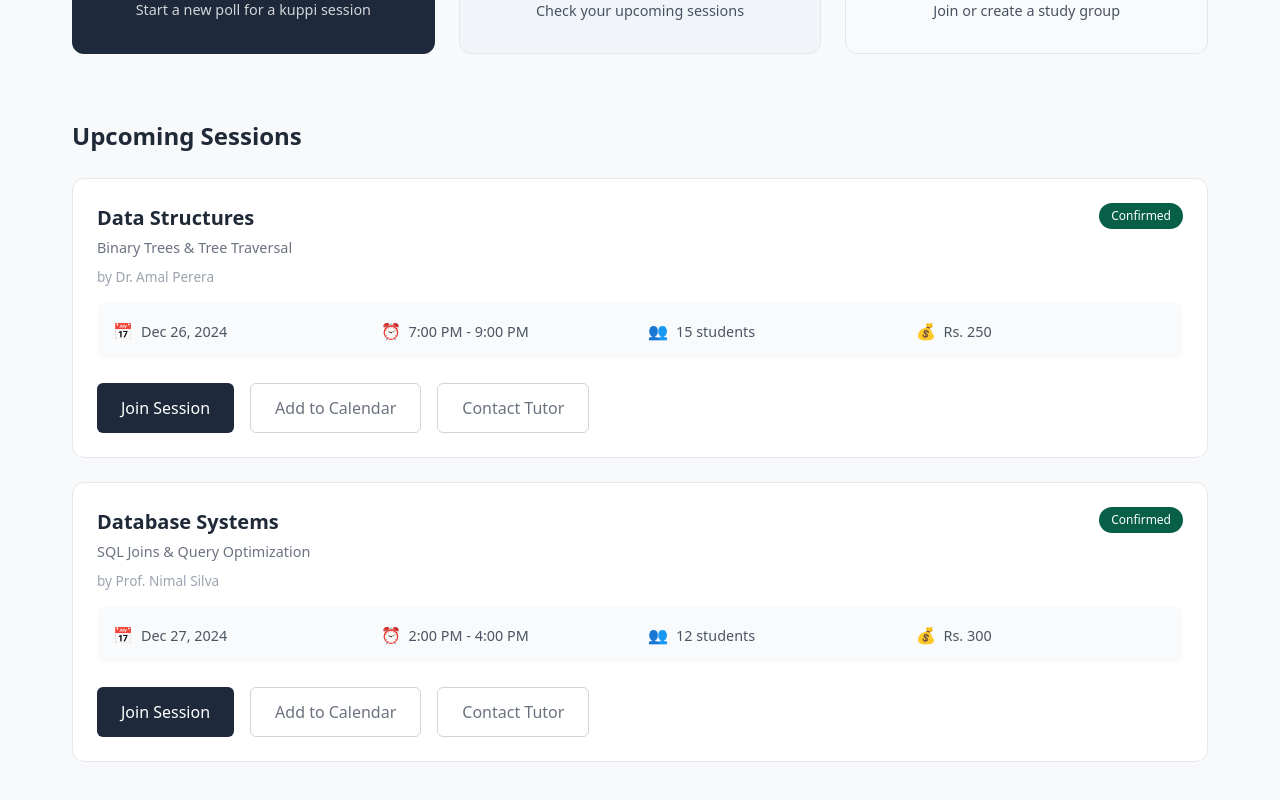
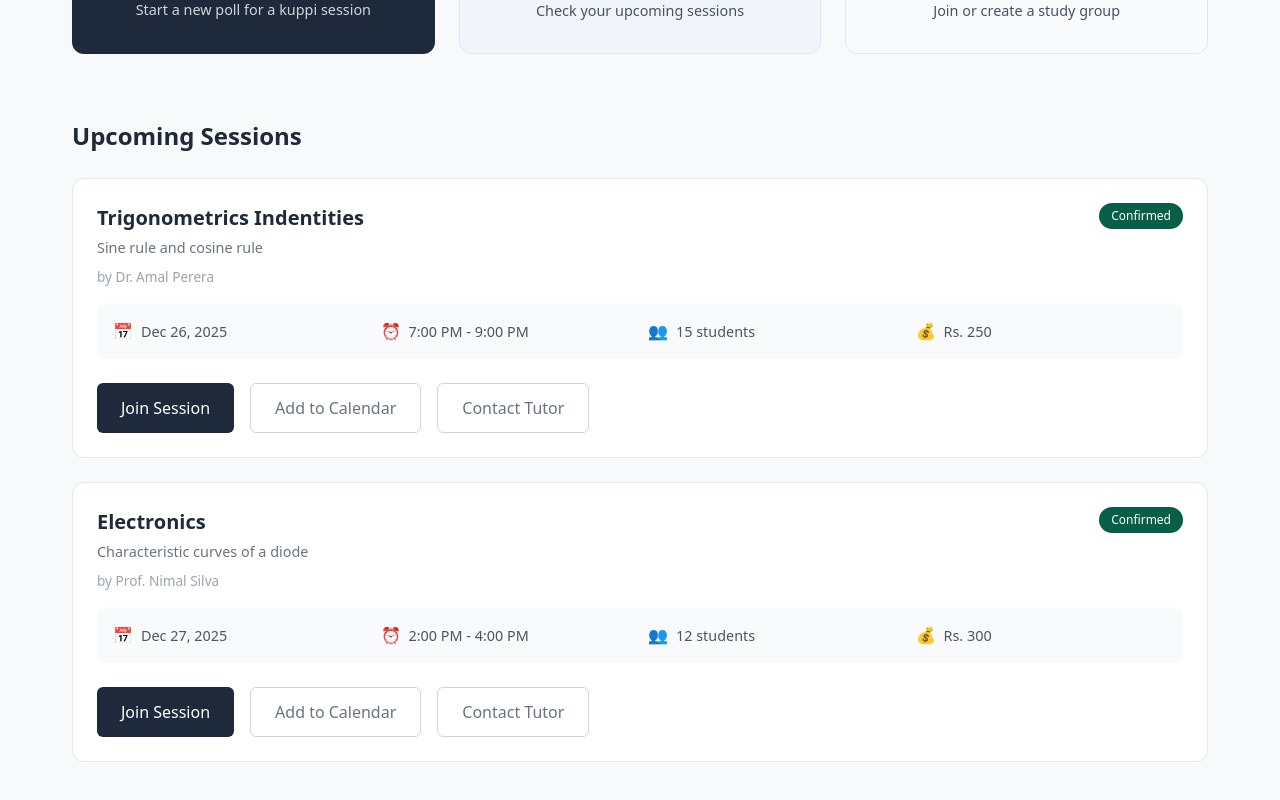
Before and after one commit to Nxtiv-software/Kuppi, a React (Vite) app: page /student-dashboard in a window 1280 px wide. Shown: the part 751-1551 px from the top of the page. Built offline with nearby package versions, Linux system fonts and the light colour scheme; no server answers.

Commit message:
made some changes

```diff
--- a/src/features/students-dashboard/BrowseKuppi.jsx
+++ b/src/features/students-dashboard/BrowseKuppi.jsx
@@ -26,11 +26,9 @@ const SearchFilters = ({ filters, setFilters, searchTerm, setSearchTerm }) => {
             className={styles.select}
           >
             <option value="all">All Subjects</option>
-            <option value="web-development">Web Development</option>
-            <option value="data-structures">Data Structures</option>
-            <option value="database">Database Systems</option>
-            <option value="machine-learning">Machine Learning</option>
-            <option value="mobile-development">Mobile Development</option>
+            <option value="combined-mathematics">Combined Mathematics</option>
+            <option value="physics">Physics</option>
+            <option value="chemistry">Chemistry</option>
           </select>
         </div>
 
@@ -87,62 +85,62 @@ const KuppiGrid = ({ filters, searchTerm }) => {
   const allKuppis = [
     {
       id: 1,
-      title: 'React Hooks Masterclass',
-      subject: 'Web Development',
+      title: 'Vectors',
+      subject: 'Combined Mathematics',
       instructor: 'John Smith',
       rating: 4.8,
       reviews: 124,
       price: 350,
       originalPrice: 500,
-      date: 'Dec 28, 2024',
+      date: 'Dec 28, 2025',
       time: '2:00 PM - 4:00 PM',
       enrolled: 15,
       maxStudents: 25,
       level: 'intermediate',
-      tags: ['React', 'Hooks', 'JavaScript'],
-      description: 'Deep dive into React Hooks with practical examples',
+      tags: ['Vectors', 'Mathematics'],
+      description: 'Deep dive into Vectors with practical examples',
       image: img
     },
     {
       id: 2,
-      title: 'Database Design Fundamentals',
-      subject: 'Database Systems',
+      title: 'Thermal Physics',
+      subject: 'Physics',
       instructor: 'Dr. Sarah Wilson',
       rating: 4.9,
       reviews: 89,
       price: 400,
       originalPrice: 600,
-      date: 'Dec 29, 2024',
+      date: 'Dec 29, 2025',
       time: '10:00 AM - 12:00 PM',
       enrolled: 20,
       maxStudents: 30,
       level: 'beginner',
-      tags: ['SQL', 'ERD', 'Normalization'],
-      description: 'Learn database design principles and best practices',
+      tags: ['Thermal', 'Physics'],
+      description: 'Learn about thermal physics concepts and applications',
       image: img
     },
     {
       id: 3,
-      title: 'Machine Learning Basics',
-      subject: 'Machine Learning',
+      title: 'Chemical calculations',
+      subject: 'Chemistry',
       instructor: 'Prof. Mike Chen',
       rating: 4.7,
       reviews: 156,
       price: 600,
       originalPrice: 800,
-      date: 'Dec 30, 2024',
+      date: 'Dec 30, 2025',
       time: '7:00 PM - 9:00 PM',
       enrolled: 12,
       maxStudents: 20,
       level: 'intermediate',
-      tags: ['Python', 'ML', 'Data Science'],
-      description: 'Introduction to machine learning concepts and algorithms',
+      tags: ['Chemical', 'Calculations'],
+      description: 'Introduction to chemical calculations and their applications',
       image: img
     },
     {
       id: 4,
-      title: 'Data Structures & Algorithms',
-      subject: 'Data Structures',
+      title: 'Mechanical Properties of Matter',
+      subject: 'Physics',
       instructor: 'Alex Rodriguez',
       rating: 4.6,
       reviews: 203,
@@ -153,14 +151,14 @@ const KuppiGrid = ({ filters, searchTerm }) => {
       enrolled: 25,
       maxStudents: 35,
       level: 'intermediate',
-      tags: ['Algorithms', 'Data Structures', 'Problem Solving'],
-      description: 'Comprehensive guide to data structures and algorithms',
+      tags: ['Mechanical', 'Properties', 'Matter'],
+      description: 'Comprehensive guide to mechanical properties of matter',
       image: img
     },
     {
       id: 5,
-      title: 'Mobile App Development with React Native',
-      subject: 'Mobile Development',
+      title: 'Derivatives',
+      subject: 'Combined Mathematics',
       instructor: 'Emma Johnson',
       rating: 4.5,
       reviews: 78,
@@ -171,14 +169,14 @@ const KuppiGrid = ({ filters, searchTerm }) => {
       enrolled: 8,
       maxStudents: 15,
       level: 'advanced',
-      tags: ['React Native', 'Mobile', 'JavaScript'],
-      description: 'Build cross-platform mobile apps with React Native',
+      tags: ['Derivatives', 'Calculus'],
+      description: 'Introduction to derivatives and their applications',
       image: img
     },
     {
       id: 6,
-      title: 'Advanced CSS & Animations',
-      subject: 'Web Development',
+      title: 'Electro chemistry',
+      subject: 'Chemistry',
       instructor: 'David Kim',
       rating: 4.7,
       reviews: 145,
@@ -189,8 +187,8 @@ const KuppiGrid = ({ filters, searchTerm }) => {
       enrolled: 18,
       maxStudents: 25,
       level: 'intermediate',
-      tags: ['CSS', 'Animations', 'Web Design'],
-      description: 'Master advanced CSS techniques and animations',
+      tags: ['Electro', 'Chemistry'],
+      description: 'Master advanced electrochemistry concepts and applications',
       image: img
     }
   ];
--- a/src/features/students-dashboard/MySessions.jsx
+++ b/src/features/students-dashboard/MySessions.jsx
@@ -33,64 +33,64 @@ const SessionsList = ({ filter }) => {
   const allSessions = [
     {
       id: 1,
-      title: 'React Hooks Workshop',
-      subject: 'Web Development',
+      title: 'Trigonometrics Indentities',
+      subject: 'Combined Mathematics',
       instructor: 'John Smith',
-      date: 'Dec 28, 2024',
+      date: 'Dec 28, 2025',
       time: '2:00 PM - 4:00 PM',
       students: 15,
       price: 'Rs. 400',
       status: 'upcoming',
       meetingLink: 'https://meet.google.com/abc-def-ghi',
-      materials: ['React Hooks Guide.pdf', 'Code Examples.zip']
+      materials: ['Trigonometrics Basics.pdf', 'Trigonometrics Notes.pdf'],
     },
     {
       id: 2,
-      title: 'Database Design Fundamentals',
-      subject: 'Database Systems',
+      title: 'Permutations and Combinations',
+      subject: 'Combined Mathematics',
       instructor: 'Dr. Sarah Wilson',
-      date: 'Dec 25, 2024',
+      date: 'Dec 25, 2025',
       time: '10:00 AM - 12:00 PM',
       students: 20,
       price: 'Rs. 350',
       status: 'completed',
       rating: 4.8,
-      materials: ['ER Diagrams.pdf', 'SQL Queries.txt'],
-      notes: 'Excellent session covering normalization and indexing concepts.'
+      materials: ['Permutations Basics.pdf', 'Permutations and Combinations.pdf'],
+      notes: 'Great session! The instructor explained the concepts clearly and provided useful examples.'
     },
     {
       id: 3,
-      title: 'Machine Learning Basics',
-      subject: 'Artificial Intelligence',
+      title: 'Electronics',
+      subject: 'Physics',
       instructor: 'Prof. Mike Chen',
-      date: 'Dec 30, 2024',
+      date: 'Dec 30, 2025',
       time: '7:00 PM - 9:00 PM',
       students: 12,
       price: 'Rs. 500',
       status: 'upcoming',
       meetingLink: 'https://zoom.us/j/123456789',
-      materials: ['ML Introduction.pdf']
+      materials: ['Electronics Basics.pdf']
     },
     {
       id: 4,
-      title: 'JavaScript ES6 Features',
-      subject: 'Web Development',
+      title: 'Magnetic Field',
+      subject: 'Physics',
       instructor: 'Anna Rodriguez',
-      date: 'Dec 20, 2024',
+      date: 'Dec 20, 2025',
       time: '6:00 PM - 8:00 PM',
       students: 18,
       price: 'Rs. 300',
       status: 'completed',
       rating: 4.5,
-      materials: ['ES6 Examples.js', 'Practice Exercises.zip'],
-      notes: 'Great overview of arrow functions, destructuring, and modules.'
+      materials: ['Magnetic Field Basics.pdf', 'Magnetic Field Applications.pdf'],
+      notes: 'Great overview of magnetic field concepts and applications.'
     },
     {
       id: 5,
-      title: 'Data Structures Deep Dive',
-      subject: 'Computer Science',
+      title: 'Basic concepts of organic chemistry',
+      subject: 'Chemistry',
       instructor: 'Dr. Robert Kim',
-      date: 'Dec 15, 2024',
+      date: 'Dec 15, 2025',
       time: '3:00 PM - 5:00 PM',
       students: 25,
       price: 'Rs. 450',
--- a/src/features/students-dashboard/Overview.jsx
+++ b/src/features/students-dashboard/Overview.jsx
@@ -90,10 +90,10 @@ const UpcomingSessions = () => {
   const sessions = [
     {
       id: 1,
-      title: 'Data Structures',
-      subtitle: 'Binary Trees & Tree Traversal',
+      title: 'Trigonometrics Indentities',
+      subtitle: 'Sine rule and cosine rule',
       instructor: 'Dr. Amal Perera',
-      date: 'Dec 26, 2024',
+      date: 'Dec 26, 2025',
       time: '7:00 PM - 9:00 PM',
       students: 15,
       price: 'Rs. 250',
@@ -101,10 +101,10 @@ const UpcomingSessions = () => {
     },
     {
       id: 2,
-      title: 'Database Systems',
-      subtitle: 'SQL Joins & Query Optimization',
+      title: 'Electronics',
+      subtitle: 'Characteristic curves of a diode',
       instructor: 'Prof. Nimal Silva',
-      date: 'Dec 27, 2024',
+      date: 'Dec 27, 2025',
       time: '2:00 PM - 4:00 PM',
       students: 12,
       price: 'Rs. 300',
--- a/src/features/students-dashboard/Progress.jsx
+++ b/src/features/students-dashboard/Progress.jsx
@@ -62,44 +62,28 @@ const ProgressStats = () => {
 const SubjectProgress = () => {
   const subjects = [
     {
-      name: 'Web Development',
+      name: 'Combined Mathematics',
       progress: 85,
       sessions: 8,
       totalSessions: 10,
-      color: '#2563eb',
-      nextTopic: 'React State Management'
+      color: '#2bc2ecff',
+      nextTopic: 'Intergration'
     },
     {
-      name: 'Data Structures',
+      name: 'Physics',
       progress: 70,
       sessions: 7,
       totalSessions: 10,
-      color: '#10b981',
-      nextTopic: 'Graph Algorithms'
+      color: '#b9b010ff',
+      nextTopic: 'Mechanical Properties of Matter'
     },
     {
-      name: 'Database Systems',
-      progress: 60,
-      sessions: 6,
-      totalSessions: 10,
-      color: '#f59e0b',
-      nextTopic: 'Query Optimization'
-    },
-    {
-      name: 'Machine Learning',
+      name: 'Chemistry',
       progress: 40,
       sessions: 4,
       totalSessions: 10,
       color: '#8b5cf6',
-      nextTopic: 'Neural Networks'
-    },
-    {
-      name: 'Mobile Development',
-      progress: 25,
-      sessions: 2,
-      totalSessions: 8,
-      color: '#ef4444',
-      nextTopic: 'React Native Basics'
+      nextTopic: 'Oxygen containing organic compounds'
     }
   ];
 
--- a/src/main.jsx
+++ b/src/main.jsx
@@ -38,11 +38,11 @@ ReactDOM.createRoot(document.getElementById("root")).render(
   <React.StrictMode>
     <ClerkProvider publishableKey={PUBLISHABLE_KEY}>
       <I18nextProvider i18n={i18next}>
-        <AuthProvider>
+        {/* <AuthProvider> */}
           <BrowserRouter>
             <App />
           </BrowserRouter>
-        </AuthProvider>
+        {/* </AuthProvider> */}
       </I18nextProvider>
     </ClerkProvider>
   </React.StrictMode>
```
